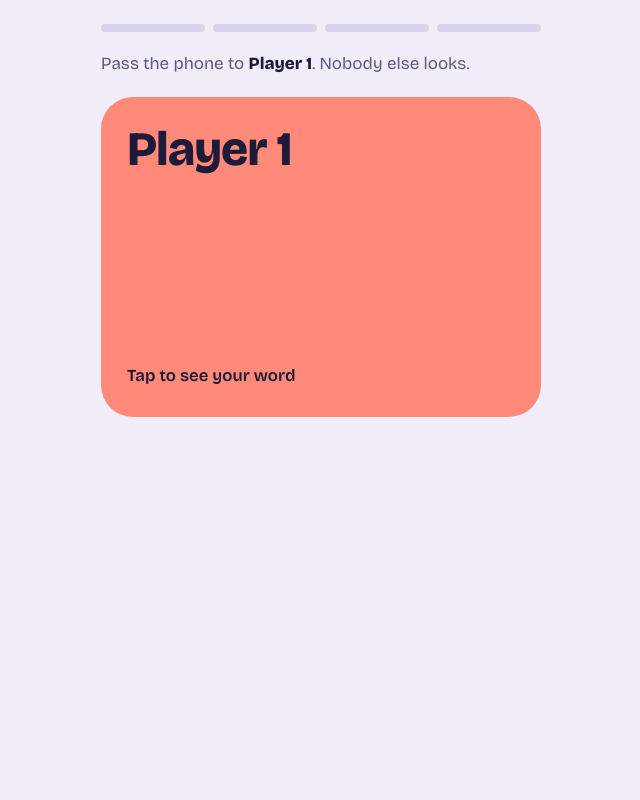
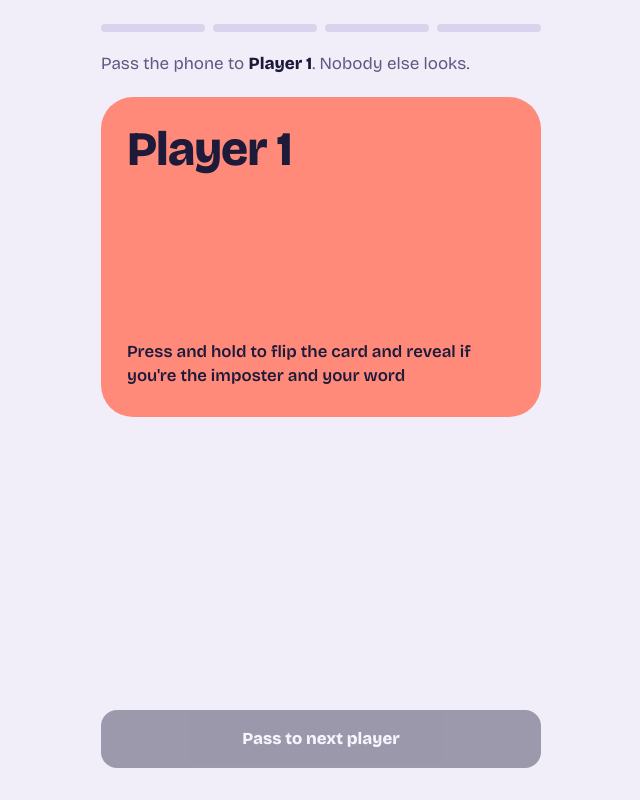
Before and after one commit to udaykrish2000/Imposter-game, a plain HTML site: page index.html in a window 1280 px wide. Both pictures are taken after a click on the button "Deal the words". Shown: the whole page, without its empty margins (319-959 px from the left). Drawn offline with nearby package versions, Linux system fonts and the light colour scheme.

Commit message:
Enhance card flip functionality and UI updates

```diff
--- a/index.html
+++ b/index.html
@@ -94,15 +94,36 @@
     min-height: 320px; display: flex; flex-direction: column; justify-content: space-between;
   }
   div.pcard { cursor: default; }
-  .pcard .who { font-size: clamp(2.2rem, 11vw, 3rem); font-weight: 800; line-height: 1; letter-spacing: -0.02em; overflow-wrap: anywhere; }
-  .pcard .hint { font-weight: 600; font-size: 1.05rem; }
-  .pcard .word {
+  .flipzone { perspective: 1400px; }
+  .flipcard {
+    position: relative; min-height: 320px; border-radius: 32px;
+    transform-style: preserve-3d; transition: transform .45s cubic-bezier(.22,.85,.3,1);
+    cursor: pointer; -webkit-user-select: none; user-select: none;
+    -webkit-touch-callout: none; touch-action: none;
+  }
+  .flipzone.peek .flipcard { transform: rotateY(180deg); }
+  .face {
+    position: absolute; inset: 0; backface-visibility: hidden; -webkit-backface-visibility: hidden;
+    border-radius: 32px; padding: 28px 26px; background: var(--pc); color: var(--card-ink);
+    display: flex; flex-direction: column; justify-content: space-between;
+  }
+  .face.back { transform: rotateY(180deg); }
+  .face .who { font-size: clamp(2.2rem, 11vw, 3rem); font-weight: 800; line-height: 1; letter-spacing: -0.02em; overflow-wrap: anywhere; }
+  .face .hint { font-weight: 600; font-size: 1.05rem; }
+  .face .hint.imp {
+    font-weight: 800; padding: 10px 14px; border-radius: 14px;
+    background: rgba(29,26,58,.14); color: var(--card-ink);
+  }
+  .face .who { display: flex; align-items: center; flex-wrap: wrap; gap: 10px; }
+  .imp-badge {
+    font-size: .75rem; font-weight: 800; letter-spacing: .03em; padding: 5px 12px;
+    border-radius: 999px; background: var(--card-ink); color: var(--pc); white-space: nowrap;
+  }
+  .face .word-reveal {
     font-size: clamp(2.8rem, 15vw, 4.4rem); font-weight: 800; line-height: 1;
     letter-spacing: -0.03em; overflow-wrap: anywhere;
   }
-  .pcard.flip { animation: flip .32s ease-out; }
-  @keyframes flip { from { transform: rotateY(88deg); } to { transform: none; } }
-  @media (prefers-reduced-motion: reduce) { .pcard.flip { animation: none; } .btn:active { transform: none; } }
+  @media (prefers-reduced-motion: reduce) { .flipcard { transition: none; } .btn:active { transform: none; } }
 
   /* discuss / vote / result */
   ol.order { list-style: none; margin: 0; padding: 0; display: grid; gap: 10px; }
@@ -176,7 +197,7 @@ function pickPair() {
 function newGame() {
   const [civ, imp] = pickPair();
   const n = S.n;
-  G = { civ, imp, imposter: rnd(n), dealIdx: 0, revealed: false, starter: rnd(n), accused: null };
+  G = { civ, imp, imposter: rnd(n), dealIdx: 0, revealedOnce: false, starter: rnd(n), accused: null };
   S.screen = "deal";
 }
 const wordOf = i => (i === G.imposter ? G.imp : G.civ);
@@ -186,7 +207,7 @@ const screens = {
   setup() {
     return `
       <div>
-        <h1 tabindex="-1"></h1>
+        <h1 tabindex="-1">Find the Imposter</h1>
         <p class="muted" style="margin-top:12px">One phone, passed around. Everyone gets a word, but one person's word is slightly different, and they don't know it. Find them.</p>
       </div>
       <div>
@@ -217,28 +238,28 @@ const screens = {
 
   deal() {
     const i = G.dealIdx;
-    const progress = `<div class="progress" aria-hidden="true">${players().map(k => `<span class="${k < i || (k === i && G.revealed) ? "done" : ""}"></span>`).join("")}</div>`;
-    if (!G.revealed) {
-      return `
-        ${progress}
-        <p class="muted">Pass the phone to <b style="color:var(--ink)">${esc(nm(i))}</b>. Nobody else looks.</p>
-        <button class="pcard" ${pc(i)} data-a="reveal" aria-label="Show word for ${esc(nm(i))}">
-          <span class="who">${esc(nm(i))}</span>
-          <span class="hint">Tap to see your word</span>
-        </button>
-        <div class="grow"></div>`;
-    }
     const last = i === S.n - 1;
+    const progress = `<div class="progress" aria-hidden="true">${players().map(k => `<span class="${k < i || (k === i && G.revealedOnce) ? "done" : ""}"></span>`).join("")}</div>`;
     return `
       ${progress}
-      <p class="muted">Remember it, then hide it.</p>
-      <div class="pcard flip" ${pc(i)}>
-        <span class="hint">${esc(nm(i))}, your word is</span>
-        <span class="word">${esc(wordOf(i))}</span>
-        <span class="hint">Don't say it out loud.</span>
+      <p class="muted">Pass the phone to <b style="color:var(--ink)">${esc(nm(i))}</b>. Nobody else looks.</p>
+      <div class="flipzone" ${pc(i)} data-hold="${i}" role="button" tabindex="0" aria-label="Press and hold to flip the card and reveal the imposter and word">
+        <div class="flipcard">
+          <div class="face front">
+            <span class="who">${esc(nm(i))}</span>
+            <span class="hint">Press and hold to flip the card and reveal if you're the imposter and your word</span>
+          </div>
+          <div class="face back">
+            <span class="who">${esc(nm(i))}${i === G.imposter ? '<span class="tag imp-badge">IMPOSTER</span>' : ""}</span>
+            <span class="word-reveal">${esc(wordOf(i))}</span>
+            ${i === G.imposter
+              ? `<span class="hint imp">You're the odd one out. Blend in, don't get caught!</span>`
+              : `<span class="hint">Don't say it out loud.</span>`}
+          </div>
+        </div>
       </div>
       <div class="grow"></div>
-      <button class="btn" data-a="next">${last ? "Hide word and start" : "Hide word and pass on"}</button>`;
+      <button class="btn" data-a="next" ${G.revealedOnce ? "" : "disabled"}>${last ? "Start the round" : "Pass to next player"}</button>`;
   },
 
   discuss() {
@@ -306,9 +327,8 @@ const actions = {
   cat: v => { S.cat = v; },
   n: v => { S.n = +v; },
   deal: () => newGame(),
-  reveal: () => { G.revealed = true; },
   next: () => {
-    G.dealIdx++; G.revealed = false;
+    G.dealIdx++; G.revealedOnce = false;
     if (G.dealIdx >= S.n) S.screen = "discuss";
   },
   vote: () => { S.screen = "vote"; },
@@ -318,6 +338,29 @@ const actions = {
   setup: () => { S.screen = "setup"; }
 };
 
+function wireHoldCard() {
+  const card = document.querySelector(".flipzone[data-hold]");
+  if (!card) return;
+  const idx = +card.dataset.hold;
+  const show = e => { e.preventDefault(); card.classList.add("peek"); };
+  const hide = () => {
+    if (!card.classList.contains("peek")) return;
+    card.classList.remove("peek");
+    if (G && G.dealIdx === idx && !G.revealedOnce) { G.revealedOnce = true; render(); }
+  };
+  card.addEventListener("pointerdown", show);
+  card.addEventListener("pointerup", hide);
+  card.addEventListener("pointercancel", hide);
+  card.addEventListener("pointerleave", hide);
+  card.addEventListener("contextmenu", e => e.preventDefault());
+  card.addEventListener("keydown", e => {
+    if ((e.key === "Enter" || e.key === " ") && !card.classList.contains("peek")) show(e);
+  });
+  card.addEventListener("keyup", e => {
+    if (e.key === "Enter" || e.key === " ") hide();
+  });
+}
+
 function render() {
   const app = document.getElementById("app");
   app.innerHTML = screens[S.screen]();
@@ -326,6 +369,7 @@ function render() {
     const h = app.querySelector("h2");
     if (h) h.focus({ preventScroll: true });
   }
+  if (S.screen === "deal") wireHoldCard();
 }
 
 document.addEventListener("click", e => {
```
